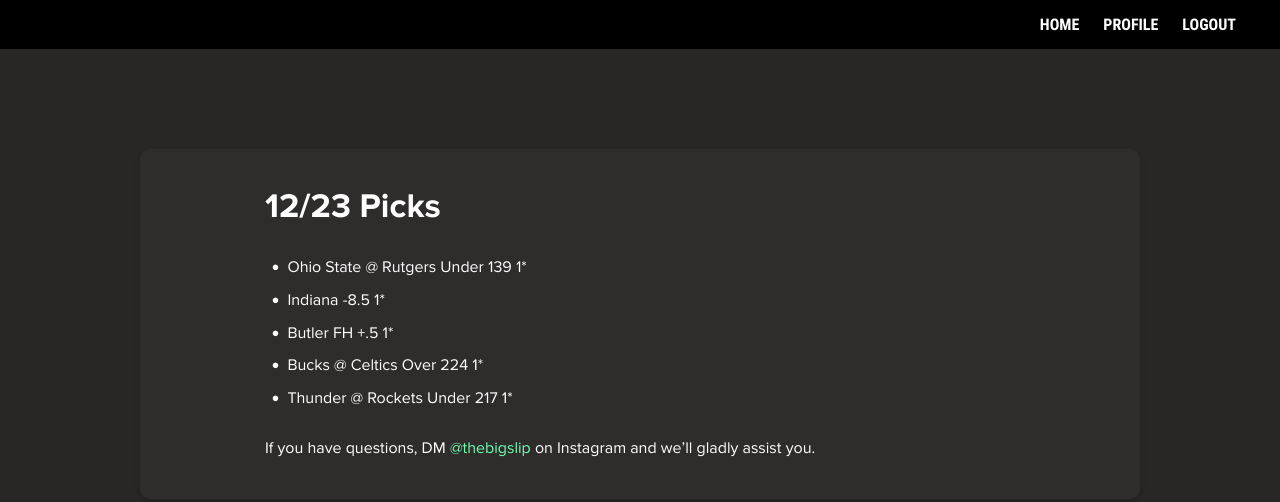
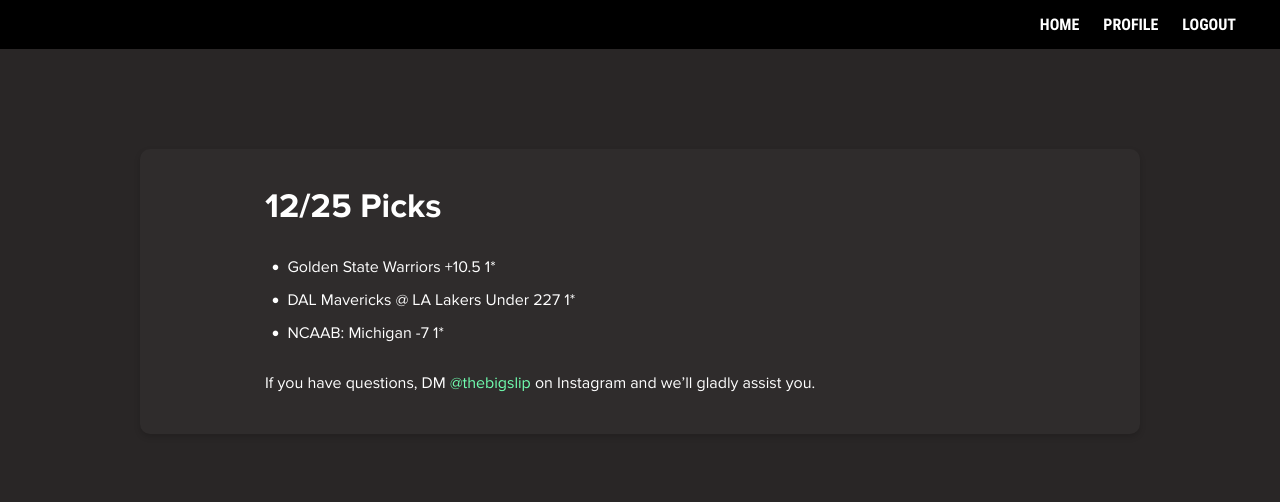
Before and after one commit to AlyStoned/cp, a plain HTML site: page bets.html in a window 1280 px wide. Drawn offline with Linux system fonts and the light colour scheme.

Commit message:
Update bets.html

```diff
--- a/bets.html
+++ b/bets.html
@@ -36,13 +36,11 @@
         <div class="container">
           <div class="bets-inner grey-inner">
             <div class="text-container">
-              <h2>12/23 Picks</h2>
+              <h2>12/25 Picks</h2>
               <ul>
-                <li>Ohio State @ Rutgers Under 139 1*</li>
-                <li>Indiana -8.5 1*</li>
-                <li>Butler FH +.5 1*</li>
-                <li>Bucks @ Celtics Over 224 1*</li>
-                <li>Thunder @ Rockets Under 217 1*</li>
+                <li>Golden State Warriors +10.5 1* </li>
+                <li>DAL Mavericks @ LA Lakers Under 227 1*</li>
+                <li>NCAAB: Michigan -7 1*</li>
               </ul>
               <p>If you have questions, DM
                 <a class="link"
```
